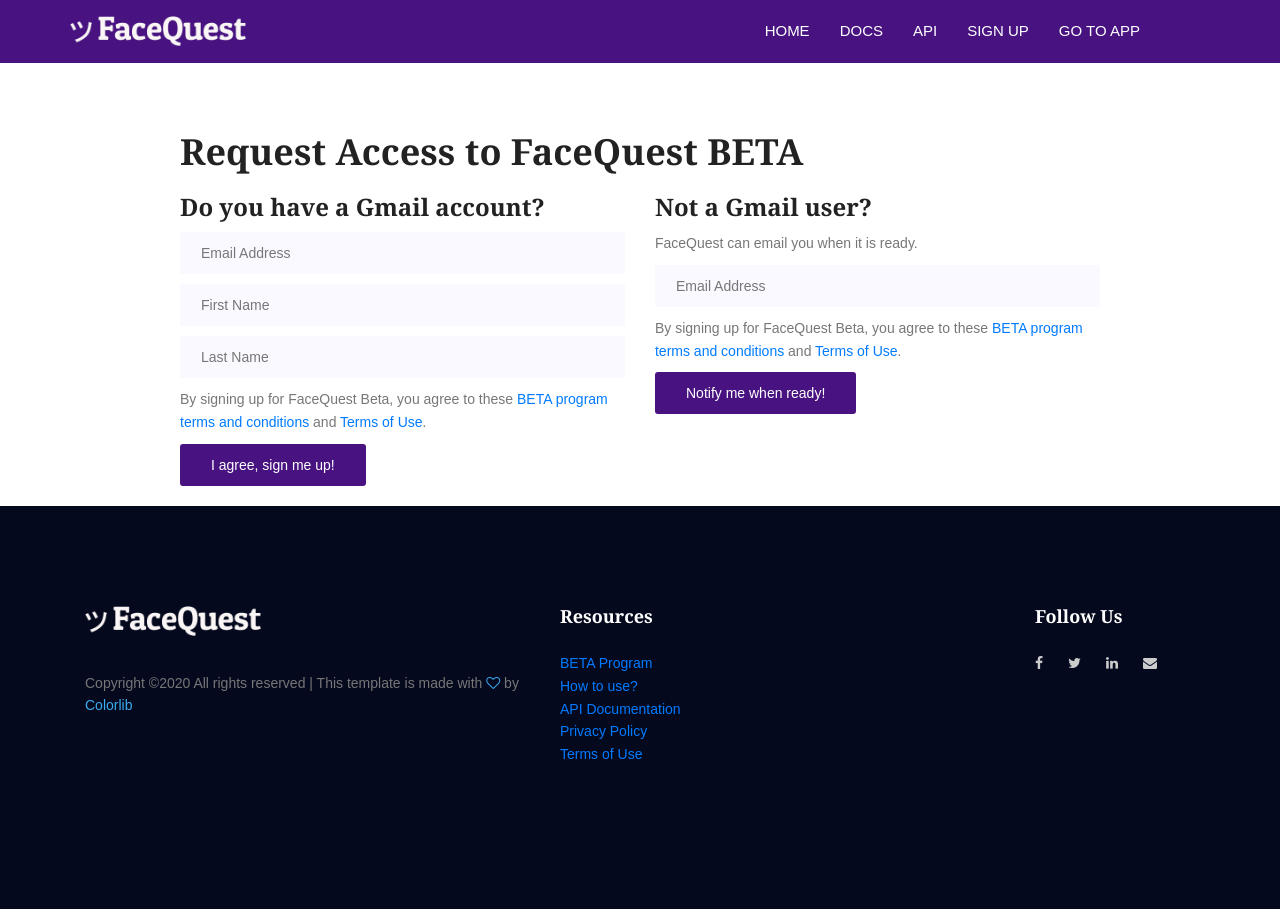
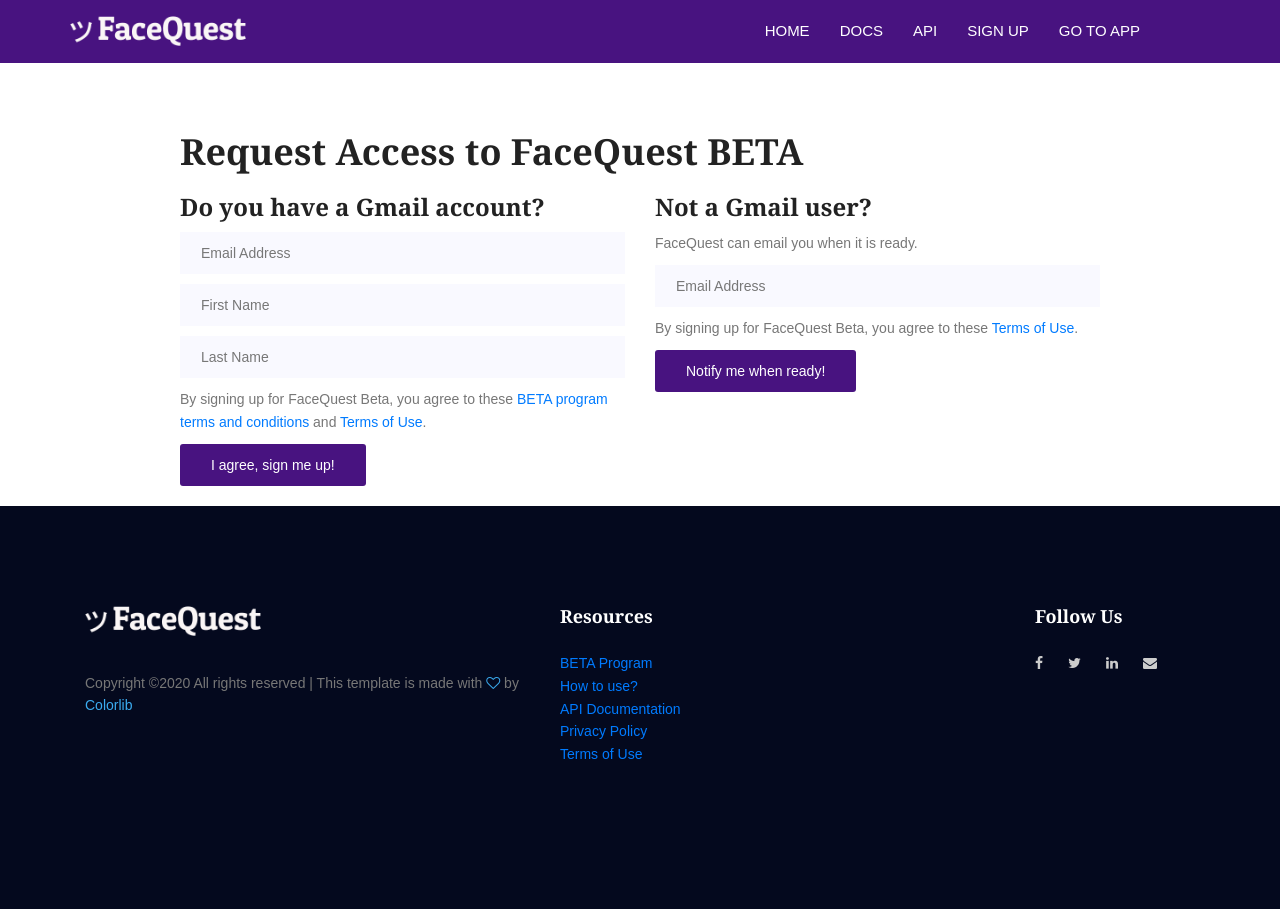
Before and after one commit to ampyard/facequest, a Jekyll site: the page built from signup.html, in a window 1280 px wide. Built offline with Jekyll 4.4.1, drawn with Linux system fonts in a browser that asks for light colours; nearby versions of some CDN libraries; comment, search, counter and statistics services are not loaded.

Commit message:
Update signup.html

```diff
--- a/signup.html
+++ b/signup.html
@@ -57,7 +57,7 @@
 
                 </div>
                 <div class="mt-10">
-                  By signing up for FaceQuest Beta, you agree to these <a href="terms-of-use" target="_blank">BETA program terms and conditions</a> and <a href="terms-of-use" target="_blank">Terms of Use</a>.
+                  By signing up for FaceQuest Beta, you agree to these <a href="terms-of-use" target="_blank">Terms of Use</a>.
                 </div>
 
                 <div class="mt-10">
```
